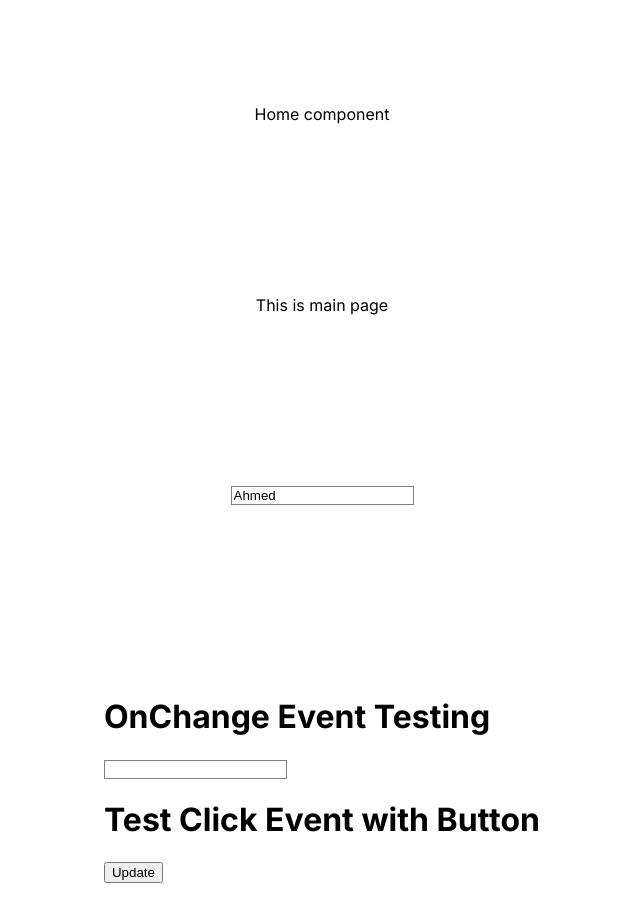
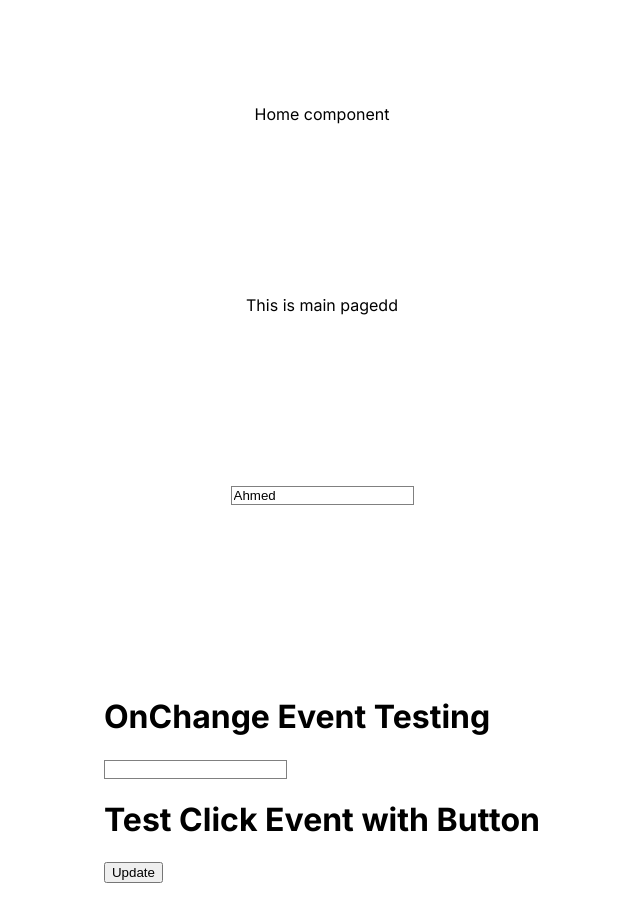
Before and after one commit to MuhammadAhmed-Developer/unit-testing, a Next.js app: page / in a window 1280 px wide. Shown: the top 922 px of the page, without its empty margins (318-958 px from the left). Built offline with nearby package versions, Linux system fonts and the light colour scheme.

Commit message:
change text

```diff
--- a/app/page.tsx
+++ b/app/page.tsx
@@ -6,7 +6,7 @@ export default function Home() {
   return (
     <main className="flex min-h-screen flex-col items-center justify-between p-24">
       <HomeComp />
-      This is main page
+      This is main pagedd
       {/* <img src="/favicon.ico" alt="logo" title="logo" /> */}
       <input type="text" placeholder="input testing" name="name" readOnly value={"Ahmed"} />
       <InputComponent />
```
